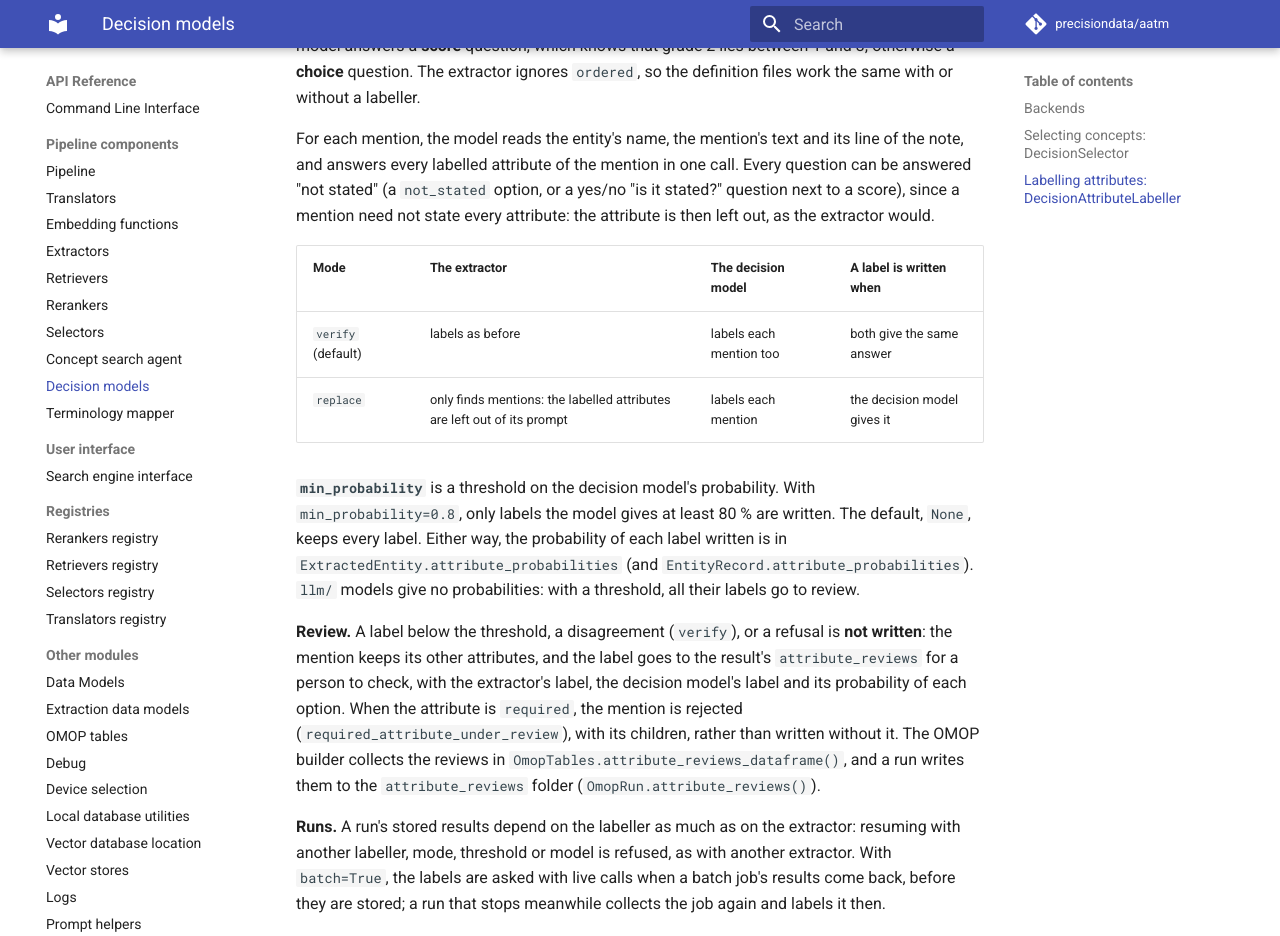
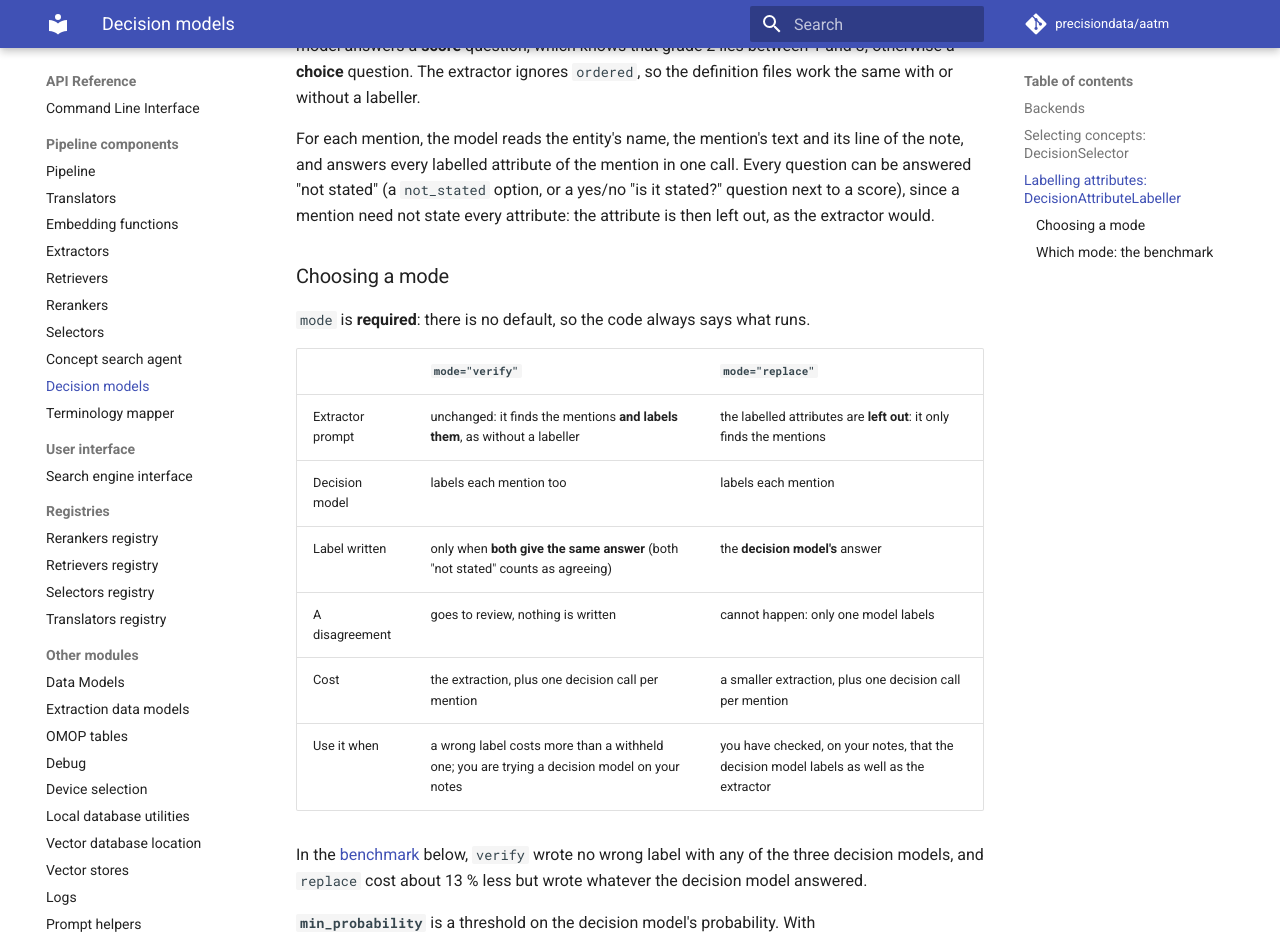
Before and after one commit to precisiondata/aatm, an MkDocs documentation site: the page built from docs/reference/decision_models.md, in a window 1280 px wide and 1400 px high, scrolled down 3746 px. Shown: the top 936 px of the window. Built offline with MkDocs 1.6.1 and Material for MkDocs 9.7.7, drawn with Linux system fonts in a browser that asks for light colours; comment, search, counter and statistics services are not loaded; the version menu is left out; some of the changed text lies outside the part shown.

Commit message:
feat(extractors): require an explicit labeller mode
DecisionAttributeLabeller no longer defaults to verify: mode is a required
keyword argument, so the code always says whether the extractor's labels are
checked (verify) or replaced (replace). The docs compare the two modes and
show the benchmark results.

Co-Authored-By: Claude Opus 5.5 <noreply@anthropic.com>

```diff
--- a/docs/reference/decision_models.md
+++ b/docs/reference/decision_models.md
@@ -170,10 +170,22 @@ question can be answered "not stated" (a `not_stated` option, or a yes/no
 "is it stated?" question next to a score), since a mention need not state every
 attribute: the attribute is then left out, as the extractor would.
 
-| Mode | The extractor | The decision model | A label is written when |
-|---|---|---|---|
-| `verify` (default) | labels as before | labels each mention too | both give the same answer |
-| `replace` | only finds mentions: the labelled attributes are left out of its prompt | labels each mention | the decision model gives it |
+### Choosing a mode
+
+`mode` is **required**: there is no default, so the code always says what runs.
+
+| | `mode="verify"` | `mode="replace"` |
+|---|---|---|
+| Extractor prompt | unchanged: it finds the mentions **and labels them**, as without a labeller | the labelled attributes are **left out**: it only finds the mentions |
+| Decision model | labels each mention too | labels each mention |
+| Label written | only when **both give the same answer** (both "not stated" counts as agreeing) | the **decision model's** answer |
+| A disagreement | goes to review, nothing is written | cannot happen: only one model labels |
+| Cost | the extraction, plus one decision call per mention | a smaller extraction, plus one decision call per mention |
+| Use it when | a wrong label costs more than a withheld one; you are trying a decision model on your notes | you have checked, on your notes, that the decision model labels as well as the extractor |
+
+In the [benchmark](#which-mode-the-benchmark) below, `verify` wrote no wrong label
+with any of the three decision models, and `replace` cost about 13 % less but wrote
+whatever the decision model answered.
 
 **`min_probability`** is a threshold on the decision model's probability. With
 `min_probability=0.8`, only labels the model gives at least 80 % are written. The
@@ -196,8 +208,27 @@ extractor. With `batch=True`, the labels are asked with live calls when a batch
 results come back, before they are stored; a run that stops meanwhile collects the job
 again and labels it then.
 
-Which mode to use is a matter of accuracy and cost on your notes: see the
-[attribute labelling benchmark](https://github.com/precisiondata/aatm/tree/main/benchmarks/attribute_labels).
+### Which mode: the benchmark
+
+`benchmarks/attribute_labels` labels 50 hand-written mentions (26 smoking statuses,
+24 ECOG grades and ranges) with `openai/gpt-5-mini` as the extractor (2026-11-12):
+
+| Setup | Correct | Wrong | Review | USD / 1,000 mentions |
+|---|---|---|---|---|
+| extractor alone | 50 | 0 | 0 | 1.88 |
+| `verify`, jev-1.13 | 50 | 0 | 0 | 1.91 |
+| `verify`, gpt-6-luna | 48 | 0 | 2 | 1.96 |
+| `verify`, gemini-decision-1 | 49 | 0 | 1 | 1.88 |
+| `replace`, jev-1.13 | 50 | 0 | 0 | 1.64 |
+| `replace`, gpt-6-luna | 48 | 2 | 0 | 1.68 |
+| `replace`, gemini-decision-1 | 49 | 1 | 0 | 1.61 |
+
+The extractor alone got every label right on this set, so it cannot show `verify`
+catching the extractor's mistakes; it does show that `replace` is only as good as the
+decision model. A `min_probability` of 0.5 caught the low-probability errors, while
+0.8 and 0.9 mostly sent correct labels to review. Measure on your own notes before
+choosing `replace` or a threshold. Details, errors and calibration are in the
+[benchmark's README](https://github.com/precisiondata/aatm/tree/main/benchmarks/attribute_labels).
 
 Each mention and its line are sent to the decision provider; see the data governance
 warning above.
```
Also changed, not shown: benchmarks/attribute_labels/README.md (+6 -3 lines), 2 other files.
